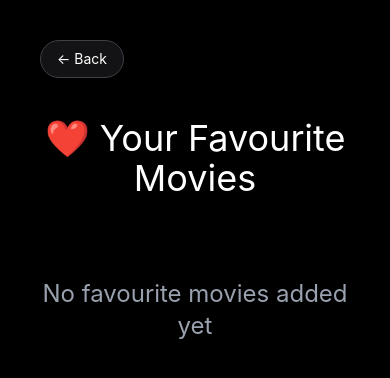
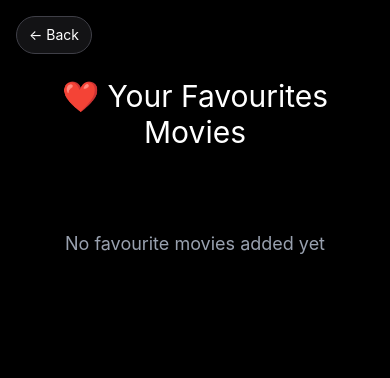
Before and after one commit to MohammadUmar0786/Netflix-Clone-React, a React (Vite) app: page /favouritesmovies in a window 390 px wide. Shown: the top 378 px of the page. Built offline with nearby package versions, Linux system fonts and the light colour scheme.

Commit message:
Final commit: Movie detail page responsiveness + addtofav problem solved + Footer section modified

```diff
--- a/src/Components/DiscoverMoviesCard.jsx
+++ b/src/Components/DiscoverMoviesCard.jsx
@@ -6,7 +6,8 @@ export default function DiscoverMoviesCard({ movie }) {
 
   return (
     <div
-      className=" flex flex-col text-white cursor-pointer relative"
+      className="flex flex-col text-white cursor-pointer relative overflow-hidden rounded-lg
+                transform transition-transform duration-300 hover:scale-105 hover:shadow-2xl active:scale-95"
       onClick={() => navigate(`/movie/${movie.id}`)}
     >
       {/* ❤️ Favorite Button */}
--- a/src/Components/FavoritesMovies.jsx
+++ b/src/Components/FavoritesMovies.jsx
@@ -5,21 +5,21 @@ import { useNavigate } from "react-router-dom";
 export default function favouriteMovies() {
 
   const navigate = useNavigate();
-  const [favourite, setfavourite] = useState([]);
+  const [favourites, setfavourite] = useState([]);
 
   // 📌 Load favourite from localStorage
   useEffect(() => {
-    const data = JSON.parse(localStorage.getItem("favourite")) || [];
+    const data = JSON.parse(localStorage.getItem("favourites")) || [];
     setfavourite(data);
   }, []);
 
   return (
-    <div className="p-6 text-white">
+    <div className="p-4 sm:p-6 text-white min-h-screen">
 
-       <div className="px-4 pt-4 mb-10 relative z-10">
+      <div className="mb-6">
         <button
           onClick={() => navigate(-1)}
-          className="flex items-center gap-2 text-white text-sm px-4 py-2 rounded-full bg-zinc-900/80 backdrop-blur-md border border-zinc-700 hover:bg-zinc-800 transition shadow"
+          className="flex items-center gap-2 text-white text-sm px-3 sm:px-4 py-2 rounded-full bg-zinc-900/80 backdrop-blur-md border border-zinc-700 hover:bg-zinc-800 transition shadow"
         >
           ← Back
         </button>
@@ -27,20 +27,20 @@ export default function favouriteMovies() {
 
 
       {/* 🔥 Heading */}
-      <h2 className="text-4xl mb-6 text-center">
-        ❤️ Your Favourite Movies
+      <h2 className="text-3xl sm:text-4xl mb-12 text-center">
+        ❤️ Your Favourites Movies
       </h2>
 
       {/* ❌ Empty State */}
-      {favourite.length === 0 ? (
-        <p className="text-gray-400 text-center text-2xl mt-20">
+      {favourites.length === 0 ? (
+        <p className="text-gray-400 text-center text-lg sm:text-2xl mt-20">
           No favourite movies added yet
         </p>
       ) : (
 
         /* ✅ Movies Grid */
-        <div className="w-[80%] container mx-auto grid grid-cols-2 sm:grid-cols-3 md:grid-cols-4 lg:grid-cols-5 gap-5">
-          {favo.map((movie) => (
+        <div className="w-full mx-auto grid grid-cols-2 sm:grid-cols-3 md:grid-cols-4 lg:grid-cols-5 gap-3 sm:gap-5">
+          {favourites.map((movie) => (
             <DiscoverMoviesCard key={movie.id} movie={movie} />
           ))}
         </div>
--- a/src/Components/Footer.jsx
+++ b/src/Components/Footer.jsx
@@ -1,33 +1,33 @@
-export default function Footer(){
+export default function Footer() {
   const cardStyle = "bg-[#1E172C] p-5 rounded-xl";
   const h3Style = "text-[24px] mb-3 font-bold";
   const pStyle = "text-[18px] text-gray-400";
   return (
-        <div>
-        <h2 className="w-[80%] container mx-auto mb-7 text-3xl font-bold text-white">More reasons to join</h2>
-        <div className="text-white flex gap-5 mb-30 w-[80%] container mx-auto">
-
+    <div className="py-12">
+      <h2 className="w-[90%] sm:w-[80%] container mx-auto mb-8 text-3xl sm:text-4xl font-bold text-white text-center sm:text-left">
+        More reasons to join
+      </h2>
+      <div className="w-[90%] sm:w-[80%] container mx-auto grid grid-cols-1 sm:grid-cols-2 lg:grid-cols-4 gap-6 text-white">
         <div className={cardStyle}>
           <div>
-                    <h3 className={h3Style}>
-                        Enjoy on your TV
-                    </h3>
+            <h3 className={h3Style}>Enjoy on your TV</h3>
           </div>
           <div>
             <p className={pStyle}>
-                        Watch on smart TVs, PlayStation, Xbox, Chromecast, Apple TV, Blu-ray players and more.
+              Watch on smart TVs, PlayStation, Xbox, Chromecast, Apple TV,
+              Blu-ray players and more.
             </p>
           </div>
         </div>
 
         <div className={cardStyle}>
           <div>
-                    <h3 className={h3Style}>
-                        Download your shows to watch offline
-                    </h3>
+            <h3 className={h3Style}>Download your shows to watch offline</h3>
           </div>
           <div>
-                    <p className={pStyle} >Save your favourites easily and always have something to watch.</p>
+            <p className={pStyle}>
+              Save your favourites easily and always have something to watch.
+            </p>
           </div>
         </div>
 
@@ -36,19 +36,29 @@ export default function Footer(){
             <h3 className={h3Style}>Watch everywhere</h3>
           </div>
           <div>
-                    <p className={pStyle}>Stream unlimited movies and TV shows on your phone, tablet, laptop, and TV.</p>
+            <p className={pStyle}>
+              Stream unlimited movies and TV shows on your phone, tablet,
+              laptop, and TV.
+            </p>
           </div>
         </div>
 
         <div className={cardStyle}>
           <div>
-                    <h3  className={h3Style}>Create profiles for kids</h3>
+            <h3 className={h3Style}>Create profiles for kids</h3>
           </div>
           <div>
-                    <p className={pStyle}>Send kids on adventures with their favourite characters in a space made just for them — free with your membership.</p>
+            <p className={pStyle}>
+              Send kids on adventures with their favourite characters in a space
+              made just for them — free with your membership.
+            </p>
           </div>
         </div>
       </div>
+
+      <div className="mt-10 text-center text-gray-500 text-sm">
+        © 2026 MoviesAdda. All rights reserved.
       </div>
-    )
+    </div>
+  );
 }
```
Lines whose indentation alone changed are shown as unchanged.
